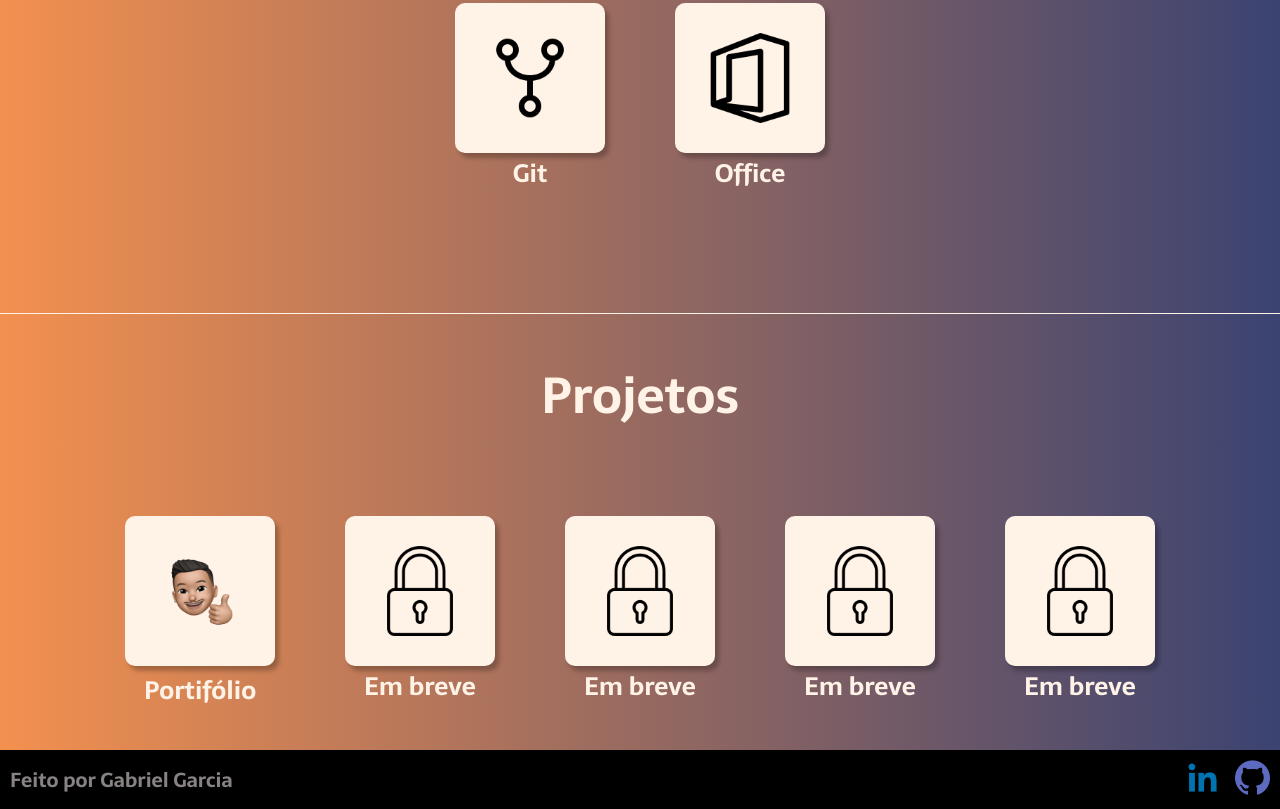
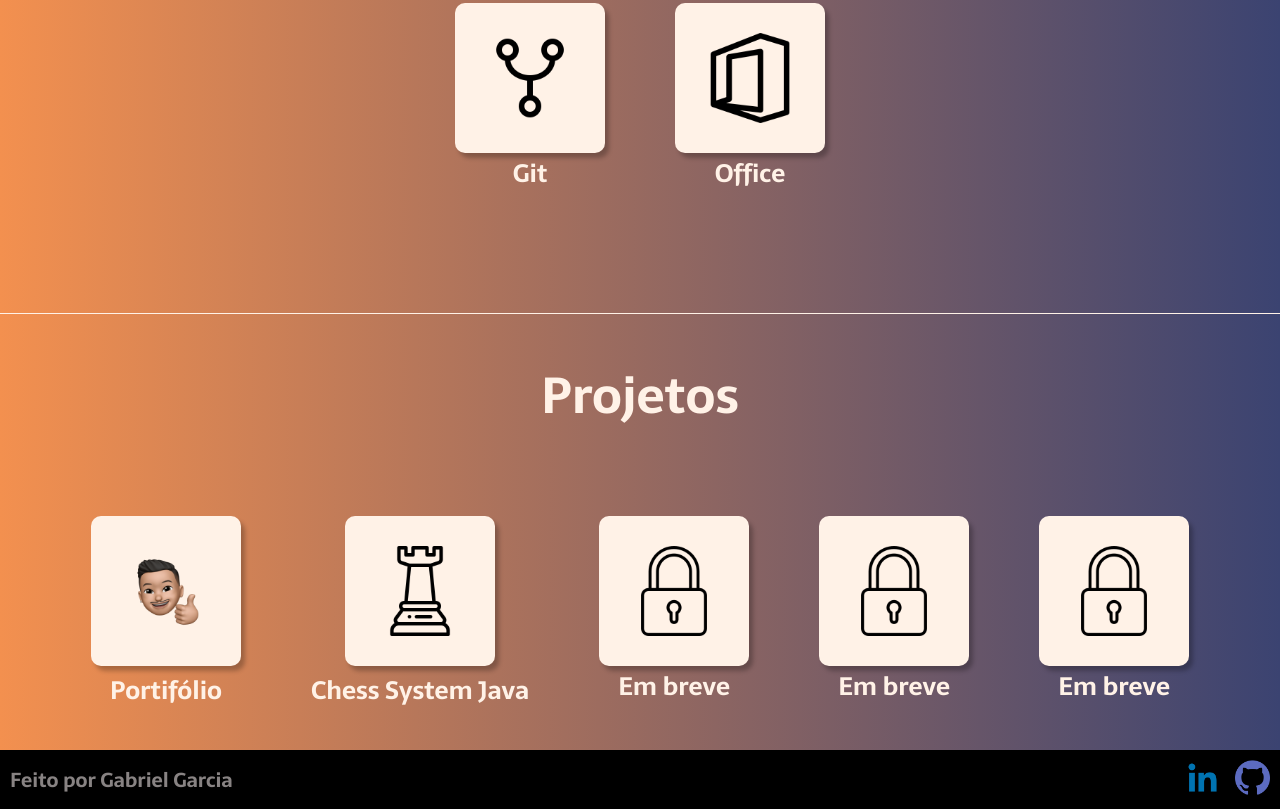
Before and after one commit to linogt/portifolio, a plain HTML site: page index.html in a window 1280 px wide. Shown: the part 1588-2397 px from the top of the page. Drawn offline with Linux system fonts and the light colour scheme.

Commit message:
Novo projeto

```diff
--- a/css/components/cabecalho.css
+++ b/css/components/cabecalho.css
@@ -7,6 +7,7 @@
   position: fixed;
   width: 100%;
   backdrop-filter: blur(20px);
+  -webkit-backdrop-filter: blur(20px);
   border-bottom: 0.4px solid #FFF2E7;
 }
 
--- a/index.html
+++ b/index.html
@@ -88,8 +88,10 @@
                 <h2 class="projetos-nomes-item">Portifólio</h2>
             </div>
             <div class="projetos-icon-div">
-                <img class="projetos-icon-item" src="assets/img/cadeado.png">
-                <h2 class="projetos-nomes-item">Em breve</h2>
+                <a href="https://github.com/linogt/chess-system-java">
+                <img class="projetos-icon-item" src="assets/img/xadrez.png">
+                 </a>
+                <h2 class="projetos-nomes-item">Chess System Java</h2>
             </div>
             <div class="projetos-icon-div">
                 <img class="projetos-icon-item" src="assets/img/cadeado.png">
```
Also changed, not shown: assets/img/xadrez.png (added).
